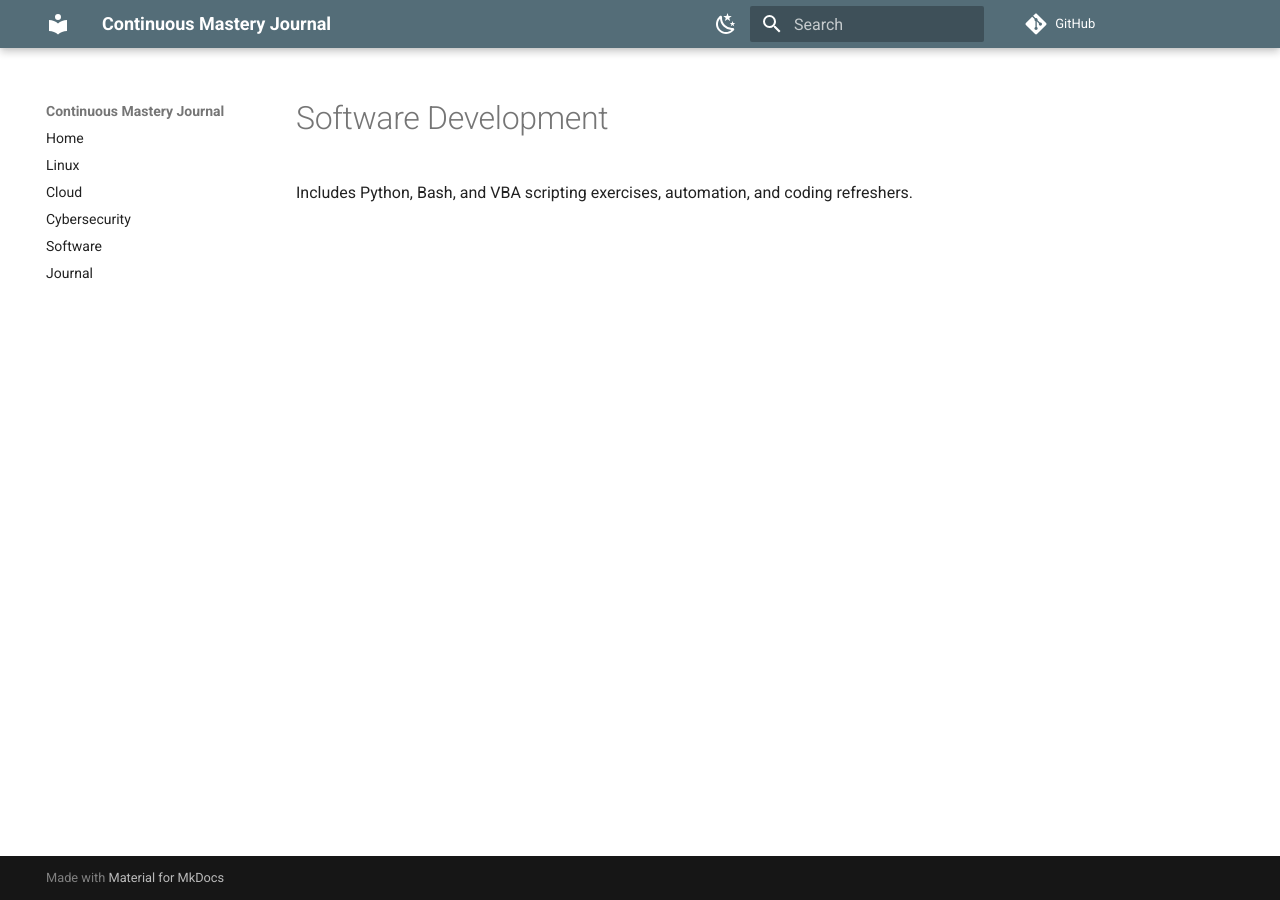
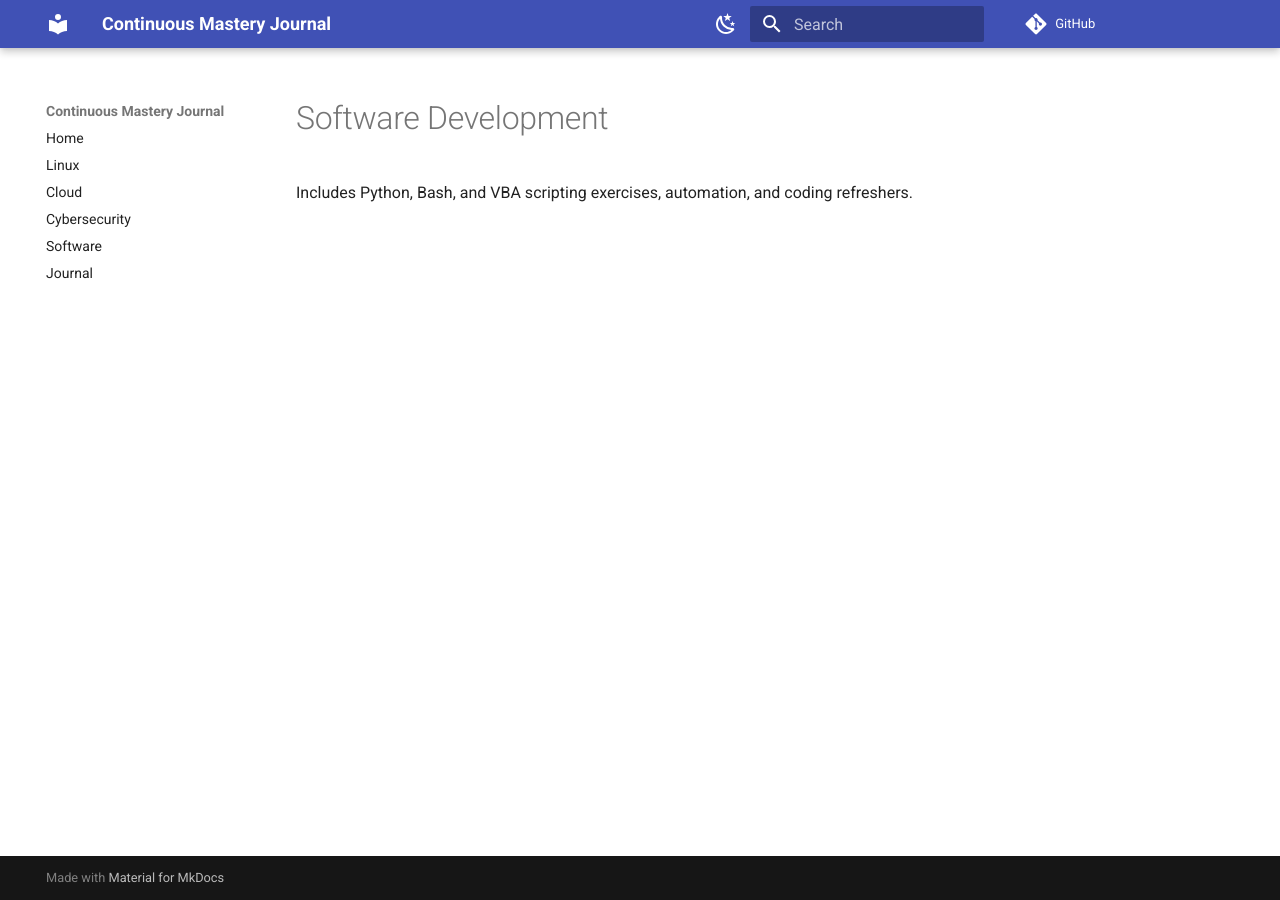
Before and after one commit to KristopherTaylorSec/kristophertaylorsec.github.io, an MkDocs documentation site: the page built from docs/Software_Development/index.md, in a window 1280 px wide. Built offline with MkDocs 1.6.1 and Material for MkDocs 9.7.7, drawn with Linux system fonts in a browser that asks for light colours; comment, search, counter and statistics services are not loaded.

Commit message:
REDEPLOYING YAML FOR COLORED WEBSITE

```diff
--- a/mkdocs.yml
+++ b/mkdocs.yml
@@ -7,14 +7,14 @@
   name: material
   palette:
     - scheme: default
-      primary: blue grey
-      accent: light blue
+      primary: indigo
+      accent: amber
       toggle:
         icon: material/weather-night
         name: Switch to dark mode
     - scheme: slate
-      primary: blue grey
-      accent: light blue
+      primary: indigo
+      accent: amber
       toggle:
         icon: material/weather-sunny
         name: Switch to light mode
```
